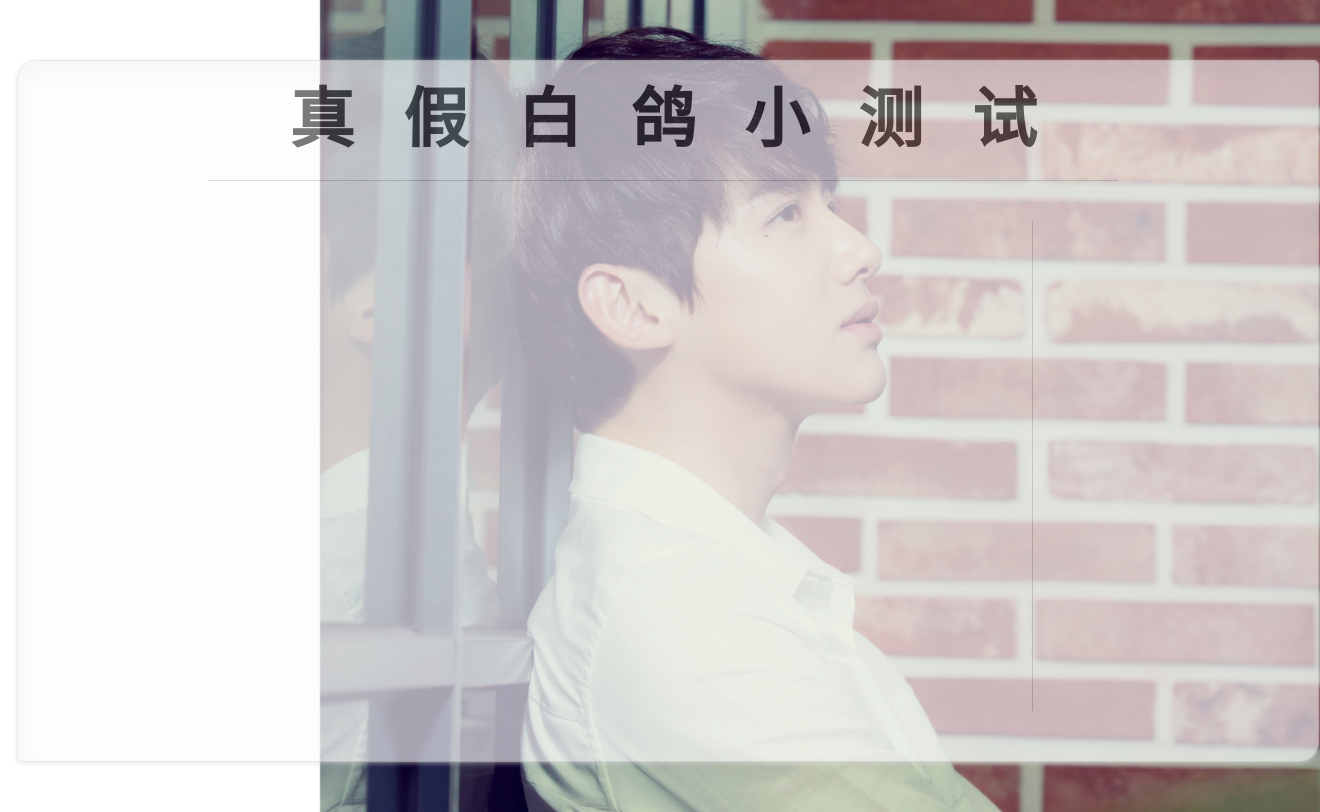
After one commit to FirmlyReality/bjtquiz, a Django app: template questions/templates/main.html in a window 1320 px wide. The commit adds this page. Run offline with Django 3.2, Linux system fonts and the light colour scheme; the template is opened without the code that fills it, so the values that code supplies are empty.

Commit message:
main page

```diff
--- a/bjtquestion/urls.py
+++ b/bjtquestion/urls.py
@@ -22,4 +22,5 @@ urlpatterns = [
     url(r'^$', index),
     url(r'^index/$', index),
     url(r'^login/$', login),
+    url(r'^main/$', main),
 ]
--- /dev/null
+++ b/questions/static/css/main.css
@@ -0,0 +1,29 @@
+#maintitlebox
+{
+  float: left;
+  width: 70%;
+  height: 17%;
+  margin-left: 190px;
+  border-bottom: 1px solid #ccc;
+}
+#maintitle
+{
+  font-size: 65px;
+  position: relative;
+  margin:0;
+  top:5%;
+}
+#questionsbox
+{
+  float: left;
+  width: 78%;
+  height: 83%;
+}
+#userbox
+{
+  float: left;
+  margin-top: 40px;
+  width: 21%;
+  height:70%;
+  border-left: 1px solid #ccc;
+}
--- a/questions/templates/index.html
+++ b/questions/templates/index.html
@@ -1,11 +1,14 @@
 <!DOCTYPE HTML>
 <html>
 <link rel="stylesheet" type="text/css" href="/static/css/index.css">
+{% block css %}
+{% endblock %}
 <head>
 </head>
 
 <body>
   <div id='box'>
+    {% block content %}
     <div id='indextitlebox'>
         <h3 id='indextitle'>真 &nbsp;&nbsp;假 &nbsp;&nbsp;白 &nbsp;&nbsp;鸽 &nbsp;&nbsp;小 &nbsp;&nbsp;测 &nbsp;&nbsp;试</h3>
     </div>
@@ -15,6 +18,7 @@
         <p class='myButton3'>用微博登录并准备答题</p>
       </a>
     </div>
+    {% endblock %}
   </div>
 </body>
 
--- /dev/null
+++ b/questions/templates/main.html
@@ -0,0 +1,16 @@
+{% extends "index.html" %}
+
+{% block css %}
+<link rel="stylesheet" type="text/css" href="/static/css/main.css">
+{% endblock %}
+
+{% block content %}
+<div id='maintitlebox'>
+    <h3 id='maintitle'>真 &nbsp;&nbsp;假 &nbsp;&nbsp;白 &nbsp;&nbsp;鸽 &nbsp;&nbsp;小 &nbsp;&nbsp;测 &nbsp;&nbsp;试</h3>
+</div>
+<div id='questionsbox'>
+
+</div>
+<div id='userbox'>
+</div>
+{% endblock %}
```
Also changed, not shown: questions/views.py (+11 -1 lines).
